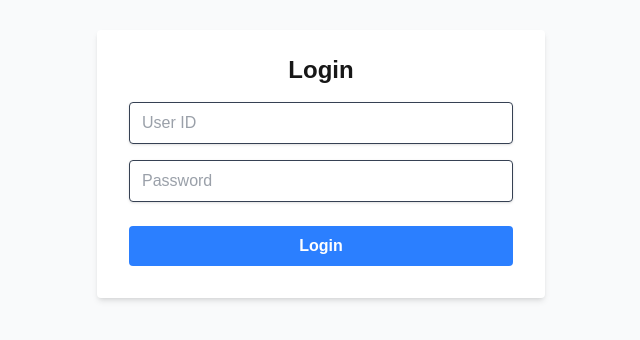
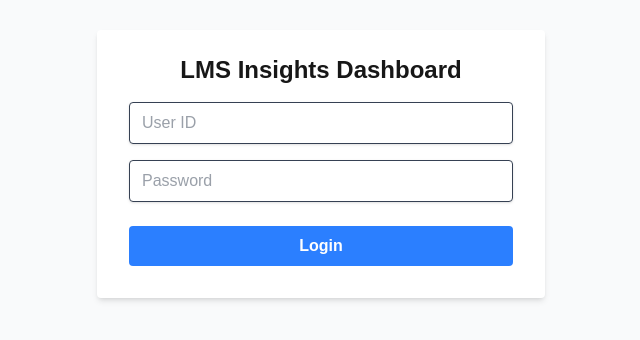
Before and after one commit to jfaylon/student-discussion-frontend, a Next.js app: page /login in a window 1280 px wide. Shown: the part 228-568 px from the top of the page, without its empty margins (319-959 px from the left). Built offline with nearby package versions, Linux system fonts and the light colour scheme; no server answers.

Commit message:
chore: change login title

```diff
--- a/src/app/login/page.tsx
+++ b/src/app/login/page.tsx
@@ -32,7 +32,9 @@ const LoginPage: React.FC = () => {
         onSubmit={handleLogin}
         className="bg-white shadow-md rounded px-8 pt-6 pb-8 mb-4 w-full max-w-md"
       >
-        <h2 className="text-2xl mb-4 font-semibold text-center">Login</h2>
+        <h2 className="text-2xl mb-4 font-semibold text-center">
+          {UI_STRINGS.title.lmsInsightsDashboardLogin}
+        </h2>
         {error && <p className="text-red-600 text-sm mb-4">{error}</p>}
 
         <input
--- a/src/constants/index.ts
+++ b/src/constants/index.ts
@@ -2,6 +2,7 @@ export const UI_STRINGS = {
   title: {
     lmsInsightsPanel: "LMS Insights Panel",
     dashboard: "Dashboard",
+    lmsInsightsDashboardLogin: "LMS Insights Dashboard"
   },
   text: {
     averageTopicsPerCourse: "Average Topics per Course",
```
